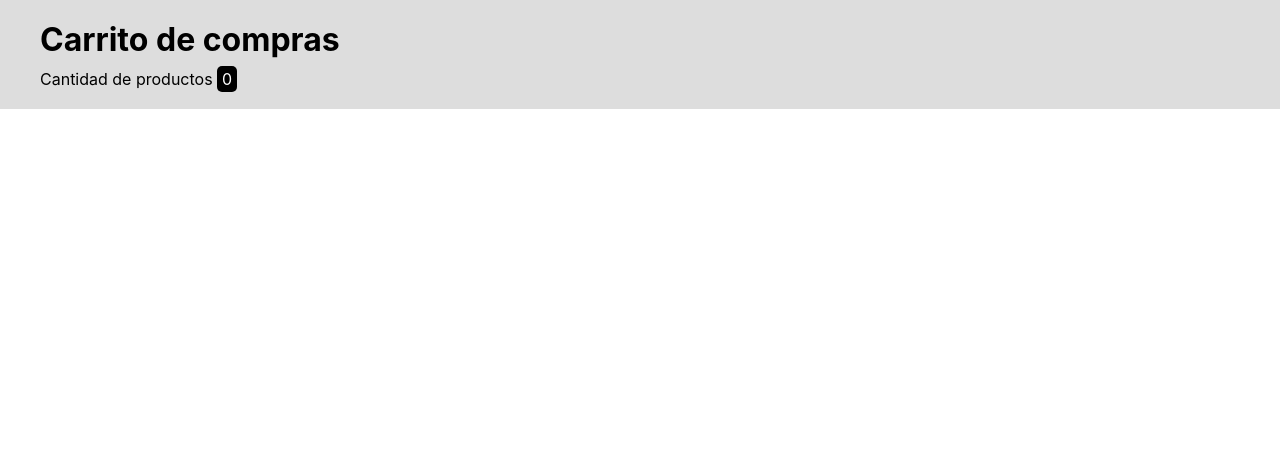
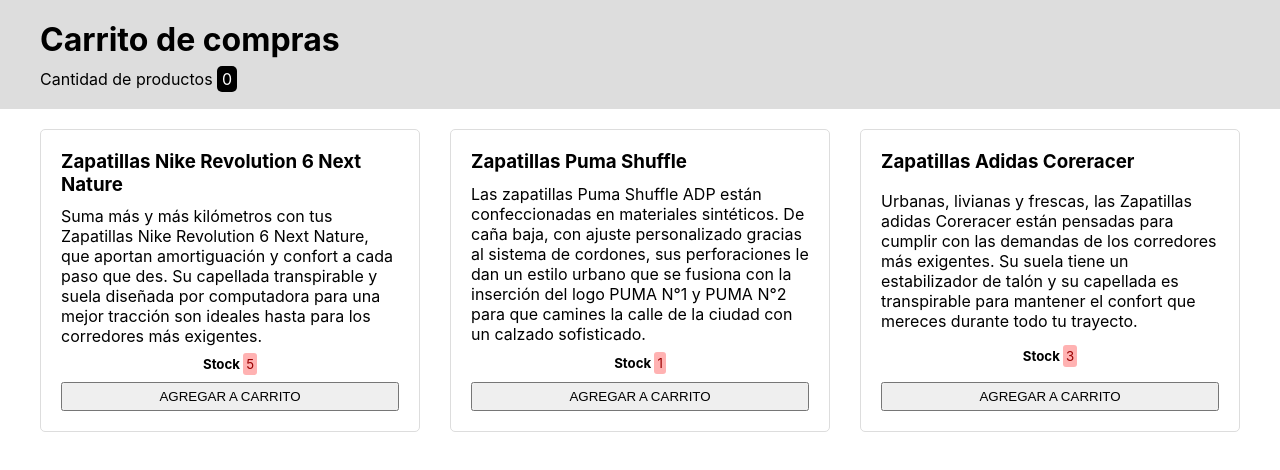
Before and after one commit to Juancazzhr/fe3-entregable, a React (Create React App) app: page / in a window 1280 px wide. Shown: the top 470 px of the page. Built offline with nearby package versions, Linux system fonts and the light colour scheme.

Commit message:
feat(Listado & Item): Create structure for 'Listado and Item'

```diff
--- a/src/components/Item.js
+++ b/src/components/Item.js
@@ -8,11 +8,17 @@
 //    h5 > span    (este span debe mostrar la cantidad si es mayor a 0 "agotado" si llega a 0)
 //    button       (este boton debe permitir comprar, pero si la cantidad es menor a 0 debe estar deshabilitado y decir "Sin stock")
 
-export default function Item() {
+export default function Item({ nombre, descripcion, stock }) {
+
+  const hayStock = stock <= 0;
 
   return (
     <div className='producto'>
       {/* maquetar Item aquí */}
+      <h3>{nombre}</h3>
+      <p>{descripcion}</p>
+      <h5>Stock <span>{hayStock ? `agotado` : stock}</span></h5>
+      <button disabled={hayStock}>{hayStock ? `Sin stock` : `Agregar a carrito`}</button>
     </div>
   )
 }
--- a/src/components/Listado.js
+++ b/src/components/Listado.js
@@ -1,4 +1,6 @@
 import React from 'react'
+import data from './data.json';
+import Item from './Item';
 
 // Debemos importar el listado de objetos del archivo JSON para usarlos como array a la hora de crear cada Item.
 // El componente Listado es el padre de:
@@ -8,9 +10,11 @@
 // PROPS: Listado recibe el método para aumentar el estado de App y se lo pasa a cada uno de sus hijos.
 
 export default function Listado() {
+
   return (
     <div className='container'>
       {/* renderizamos los Item aquí */}
+      {data.map((item) => <Item key={item.id} nombre={item.producto.nombre} descripcion={item.producto.descripcion} stock={item.stock} />)}
     </div>
   )
 }
```
